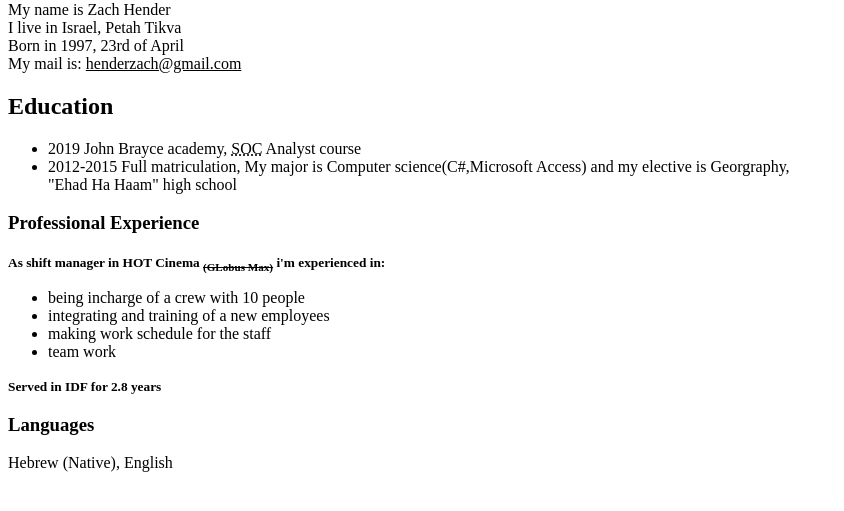
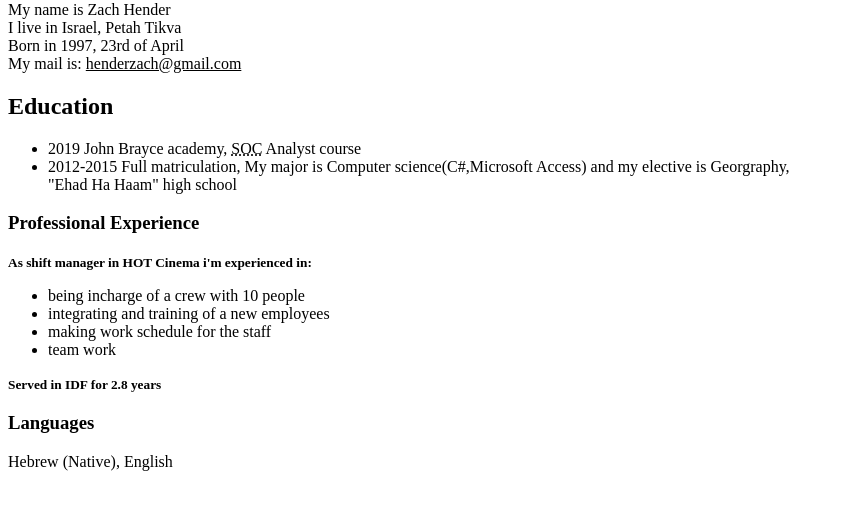
Before and after one commit to Henderz97/Henderz97.github.io, a plain HTML site: page index.html in a window 1280 px wide. Shown: the part 79-590 px from the top of the page, without its empty margins (0-844 px from the left). Drawn offline with Linux system fonts and the light colour scheme.

Commit message:
Update index.html

```diff
--- a/index.html
+++ b/index.html
@@ -20,7 +20,7 @@
   </ul></p2>
 <h3> Professional Experience </h3>
   <p3>
-    <b><small>As shift manager in HOT Cinema <sub><del>(GLobus Max)</del></sub> i'm experienced in:</small></b><br>
+    <b><small>As shift manager in HOT Cinema i'm experienced in:</small></b><br>
     <ul><li>being incharge of a crew with 10 people</li>
     <li>integrating and training of a new employees</li>
     <li>making work schedule for the  staff</li>
```
